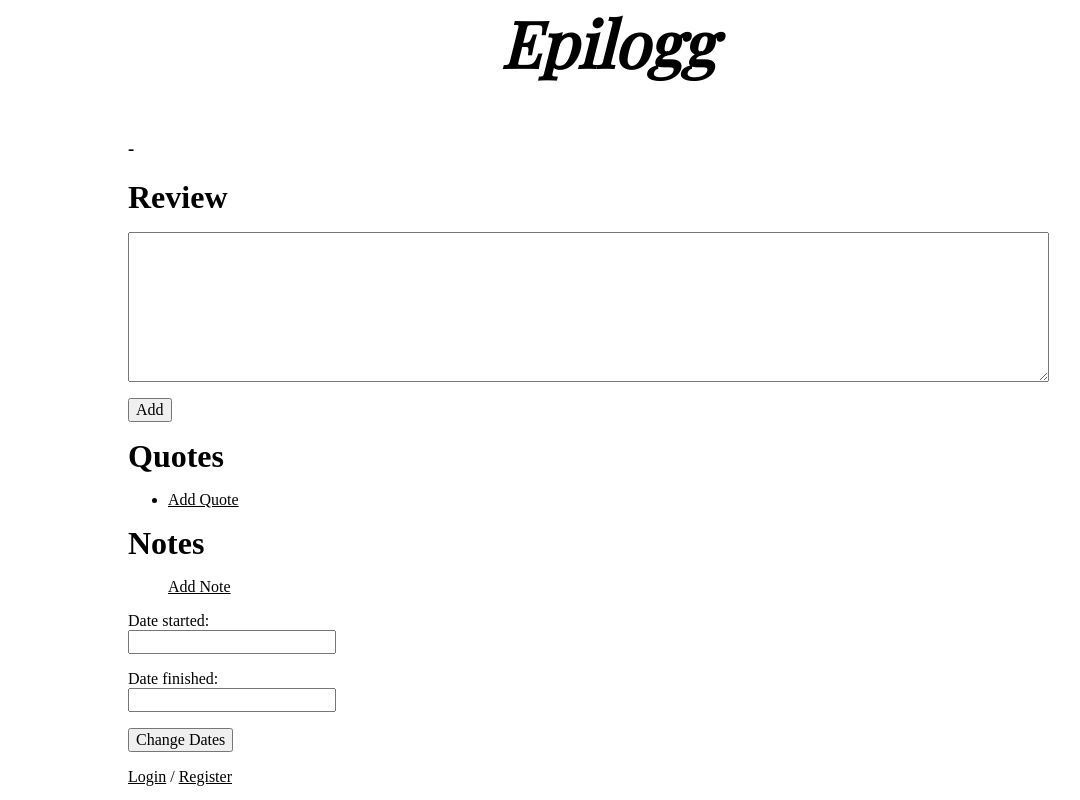
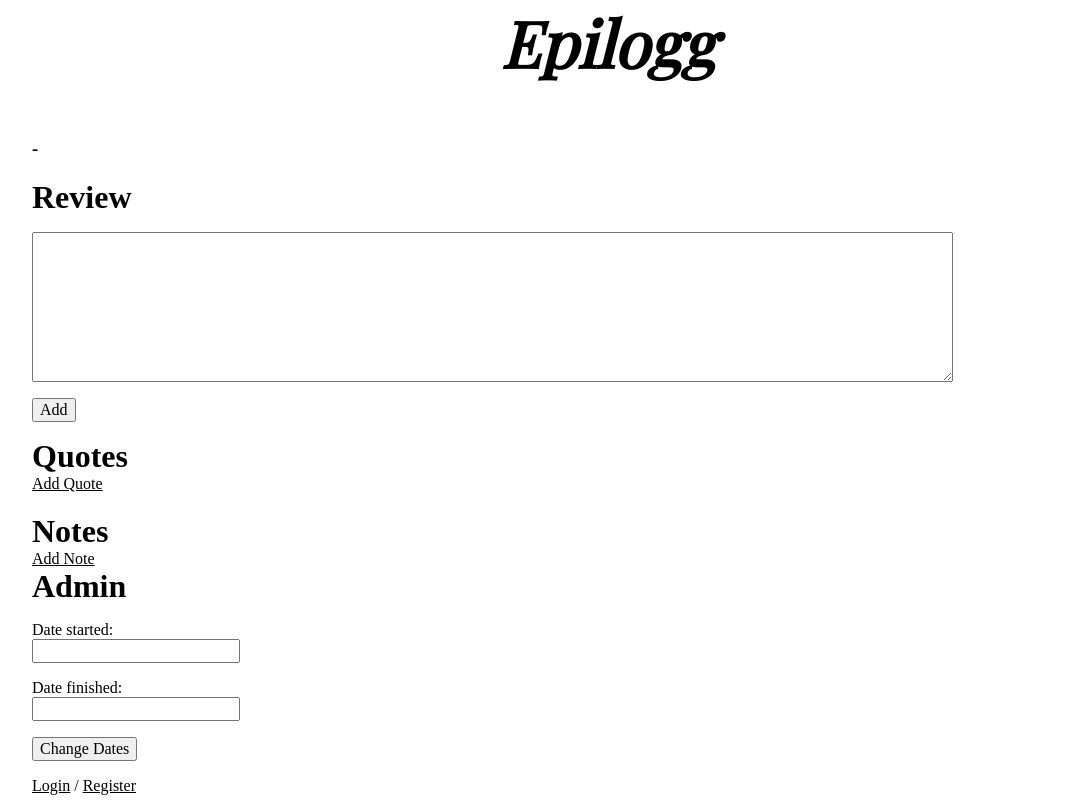
Before and after one commit to onthestairs/booklog, a Django app: template booklog/templates/brook.html in a window 1280 px wide. Shown: the whole page, without its empty margins (32-1112 px from the left). Run offline with Django 3.2, Linux system fonts and the light colour scheme; the template is opened without the code that fills it: values that come from a table or form of the project are taken from there, others are empty; some libraries are stand-ins or nearby versions; some web fonts are replaced.

Commit message:
changed a bit of css

```diff
--- a/booklog/templates/brook.html
+++ b/booklog/templates/brook.html
@@ -56,12 +56,13 @@
 
 <div class="quotes">
 	<h4>Quotes</h4>
-	<ul>
+
 	{% for quote in quotes %}
-	<li>{{quote.quote|linebreaks}} (pg {{quote.page}})</li>
+	{{quote.quote|add:' (pg '|add:quote.page|add:')'|linebreaks}}
+	<hr />
 	{% endfor %}
 
-	<li>
+
 		<a href="#add_quote_form" id="add_quote_form_toggle">Add Quote</a>
 		<script>
 		$("#add_quote_form_toggle").click(function () {
@@ -78,9 +79,6 @@
 			<input type="hidden" name="next" value="{{ next }}" />
 			</form>
 		</div>
-	</li>
-
-	</ul>
 
 </div>
 
@@ -118,6 +116,8 @@
 
 </div>
 
+<h4>Admin</h4>
+
 <form method="post" action="{% url 'books.views.change_brook_dates' brook.id %}">
 	{% csrf_token %}
 	{{ DatesForm.as_p }}
--- a/books/forms.py
+++ b/books/forms.py
@@ -36,7 +36,7 @@ class QuoteForm(ModelForm):
         }
 
 class ReviewForm(ModelForm):
-	review = forms.CharField(widget=Textarea(attrs={'cols': 100, 'rows': 8}), label='')
+	review = forms.CharField(widget=Textarea(attrs={'cols': 100, 'rows': 8, 'classs': "review_box"}), label='')
 
 	class Meta:
 		model = Review
--- a/books/static/style.css
+++ b/books/static/style.css
@@ -3,7 +3,7 @@ label {
 }
 
 body {
-	width: 960px;
+	width: 90%;
 	margin: 0 auto;
 }
 
@@ -134,3 +134,22 @@ h2 a:hover {
 a {
 	color: inherit;
 }
+
+ul, ol {
+	list-style-type: none;
+	margin: 0;
+	padding: 0;
+}
+
+hr {
+    border: 0;
+    height: 1px;
+    background-image: -webkit-linear-gradient(left, rgba(0,0,0,0), rgba(0,0,0,0.75), rgba(0,0,0,0));
+    background-image:    -moz-linear-gradient(left, rgba(0,0,0,0), rgba(0,0,0,0.75), rgba(0,0,0,0));
+    background-image:     -ms-linear-gradient(left, rgba(0,0,0,0), rgba(0,0,0,0.75), rgba(0,0,0,0));
+    background-image:      -o-linear-gradient(left, rgba(0,0,0,0), rgba(0,0,0,0.75), rgba(0,0,0,0));
+}
+
+.quotes {
+	margin-bottom: 20px;
+}
```
Also changed, not shown: booklog/templates/base.html (line endings or trailing spaces).
